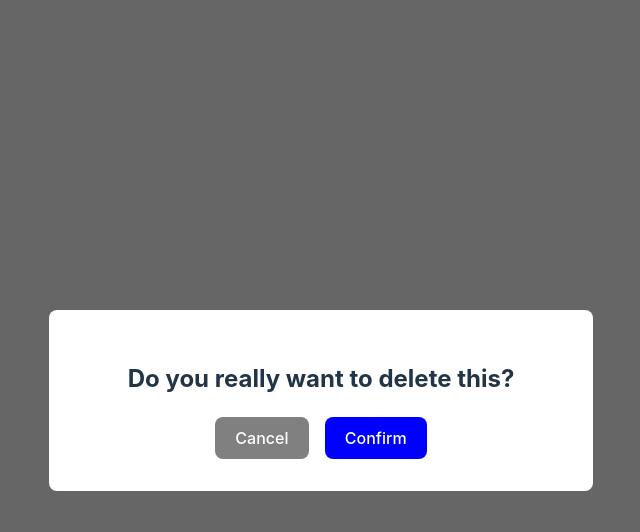
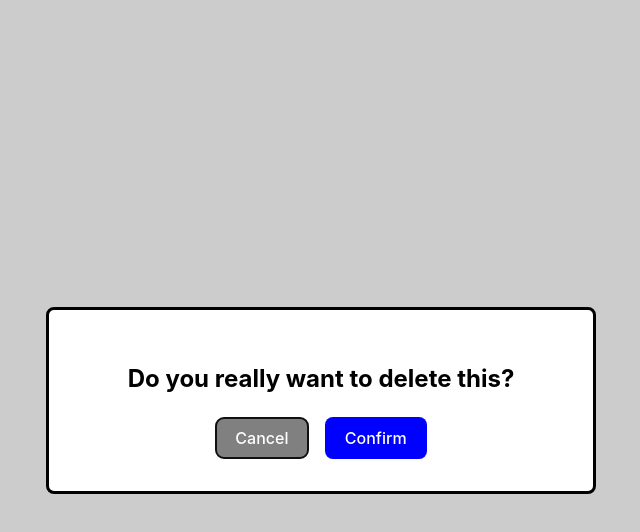
Before and after one commit to visualjerk/visualjerk-blog, a Vue app in the folder examples/vue-app-wide-modal-dialogs/: page / in a window 1280 px wide. Both pictures are taken after a click on the button "Do Something Serious". Shown: the top 532 px of the page, without its empty margins (319-959 px from the left). Built offline with nearby package versions, Linux system fonts and the light colour scheme.

Commit message:
use native dialog element

```diff
--- a/examples/vue-app-wide-modal-dialogs/src/components/app-dialog.vue
+++ b/examples/vue-app-wide-modal-dialogs/src/components/app-dialog.vue
@@ -1,31 +1,35 @@
 <template>
-  <div class="overlay">
-    <div class="dialog">
-      <h2><slot name="title" /></h2>
-      <div><slot /></div>
-      <div class="actions">
-        <slot name="actions" />
-      </div>
+  <dialog ref="dialogEl" @close="$emit('close')">
+    <h2><slot name="title" /></h2>
+    <div><slot /></div>
+    <div class="actions">
+      <slot name="actions" />
     </div>
-  </div>
+  </dialog>
 </template>
 
+<script setup lang="ts">
+import { ref, onMounted, unref } from 'vue'
+
+defineEmits(['close'])
+
+const dialogEl = ref()
+onMounted(() => {
+  unref(dialogEl).showModal()
+})
+</script>
+
 <style scoped>
-.overlay {
-  position: fixed;
-  inset: 0;
-  background-color: rgba(0, 0, 0, 0.6);
-  display: flex;
-  align-items: center;
-  justify-content: center;
-}
-
-.dialog {
+dialog {
   max-width: 30rem;
   width: 100%;
   background-color: white;
   border-radius: 0.5rem;
   padding: 2rem;
+}
+
+dialog::backdrop {
+  background-color: rgba(0, 0, 0, 0.2);
 }
 
 .actions {
--- a/examples/vue-app-wide-modal-dialogs/src/dialogs/components/confirm-dialog.vue
+++ b/examples/vue-app-wide-modal-dialogs/src/dialogs/components/confirm-dialog.vue
@@ -1,5 +1,5 @@
 <template>
-  <AppDialog>
+  <AppDialog @close="handleCancel">
     <template #title>
       {{ title }}
     </template>
```
Also changed, not shown: 1 other file (tests, documents, lock files or other folders).
